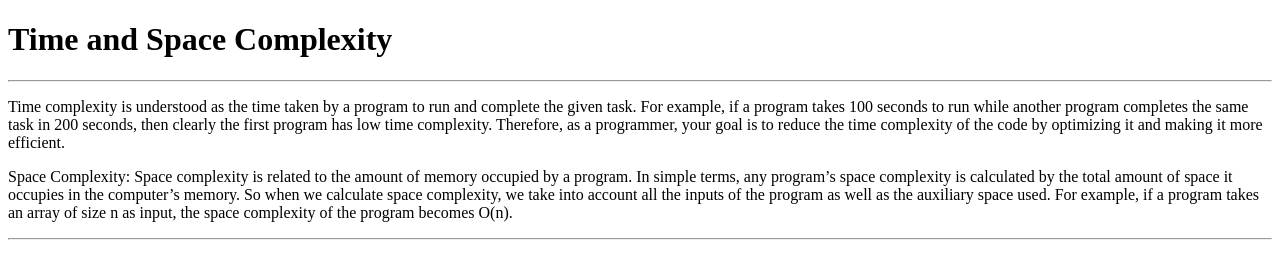
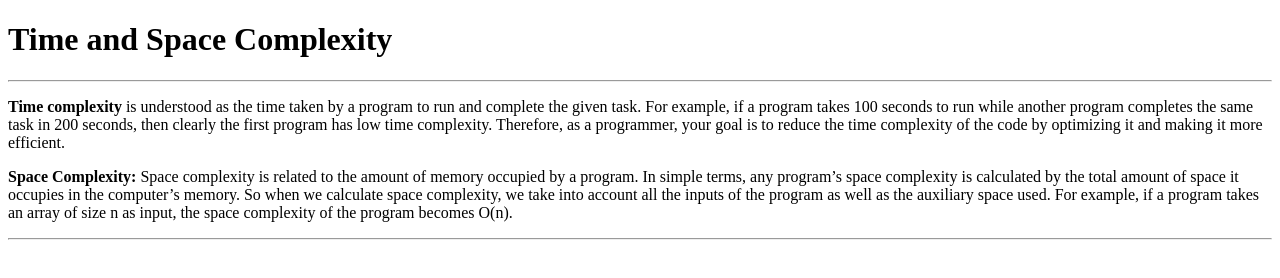
Before and after one commit to acciojob/time-and-space-complexity-Bhuminandan, a website: page main.html in a window 1280 px wide. Drawn offline with Linux system fonts and the light colour scheme.

Commit message:
created a submission

```diff
--- a/main.html
+++ b/main.html
@@ -12,8 +12,8 @@
 		<hr>
 	</div>
 	<div>
-		<p>Time complexity is understood as the time taken by a program to run and complete the given task. For example, if a program takes 100 seconds to run while another program completes the same task in 200 seconds, then clearly the first program has low time complexity. Therefore, as a programmer, your goal is to reduce the time complexity of the code by optimizing it and making it more efficient.</p>
-		<p>Space Complexity: Space complexity is related to the amount of memory occupied by a program. In simple terms, any program’s space complexity is calculated by the total amount of space it occupies in the computer’s memory. So when we calculate space complexity, we take into account all the inputs of the program as well as the auxiliary space used. For example, if a program takes an array of size n as input, the space complexity of the program becomes O(n).</p>
+		<p><b>Time complexity</b> is understood as the time taken by a program to run and complete the given task. For example, if a program takes 100 seconds to run while another program completes the same task in 200 seconds, then clearly the first program has low time complexity. Therefore, as a programmer, your goal is to reduce the time complexity of the code by optimizing it and making it more efficient.</p>
+		<p><b>Space Complexity:</b> Space complexity is related to the amount of memory occupied by a program. In simple terms, any program’s space complexity is calculated by the total amount of space it occupies in the computer’s memory. So when we calculate space complexity, we take into account all the inputs of the program as well as the auxiliary space used. For example, if a program takes an array of size n as input, the space complexity of the program becomes O(n).</p>
 		<hr>
 	</div>
     <script type="text/javascript" src="./script.js">
```
